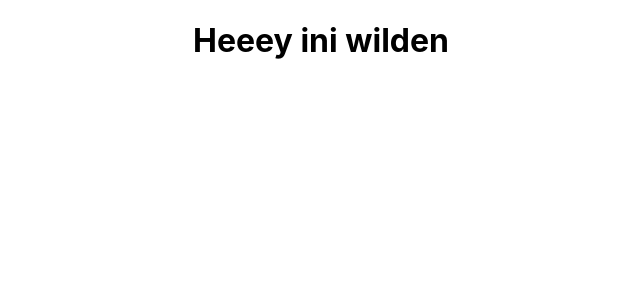
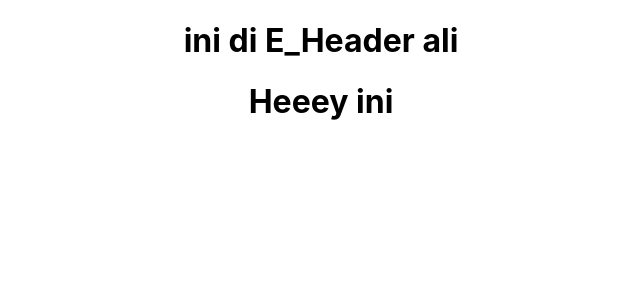
Before and after one commit to wildenali/ReactJS-Basic, a React (Create React App) app: page / in a window 1280 px wide. Shown: the top 300 px of the page, without its empty margins (319-959 px from the left). Built offline with nearby package versions, Linux system fonts and the light colour scheme.

Commit message:
05 - props.children

```diff
--- a/src/App.js
+++ b/src/App.js
@@ -50,9 +50,29 @@
 // // --------------------- 3 - CSS basic in React ---------------------
 
 
-// --------------------- 4 - Component dan Props ---------------------
+// // --------------------- 4 - Component dan Props ---------------------
+// import React from 'react';
+// import './App.css';
+
+// function App(props) {
+
+//   console.log(props)
+
+//   return (
+//     <div className="App">
+//       <h1>Heeey ini {props.nama}</h1>
+//     </div>
+//   );
+// }
+
+// export default App;
+// // --------------------- 4 - Component dan Props ---------------------
+
+
+// --------------------- 5 - props.children ---------------------
 import React from 'react';
 import './App.css';
+import E_Header from './E_Header'
 
 function App(props) {
 
@@ -60,10 +80,11 @@ function App(props) {
 
   return (
     <div className="App">
-      <h1>Heeey ini {props.nama}</h1>
+      <E_Header>{props.nama}</E_Header>
+      <h1>Heeey ini</h1>
     </div>
   );
 }
 
 export default App;
-// --------------------- 4 - Component dan Props ---------------------
+// --------------------- 5 - props.children ---------------------
--- /dev/null
+++ b/src/E_Header.js
@@ -0,0 +1,16 @@
+import React from 'react';
+import PropTypes from 'prop-types';   // ini untuk validasi tipe props
+
+
+function E_Header(props) {
+  console.log(props)
+  return <header>
+    <h1>ini di E_Header {props.children}</h1>
+  </header>
+}
+
+E_Header.propTypes = {
+  children: PropTypes.string.isRequired
+}
+
+export default E_Header;
--- a/src/index.js
+++ b/src/index.js
@@ -7,7 +7,10 @@ import * as serviceWorker from './serviceWorker';
 ReactDOM.render(
   <React.StrictMode>
     {/* // --------------------- 4 - Component dan Props --------------------- */}
-    <App nama="wilden"/>
+    {/* <App nama="wilden"/> */}
+
+    {/* // --------------------- 5 - props.children --------------------- */}
+    <App nama="ali"/>
 
   </React.StrictMode>,
   document.getElementById('root')
```
Also changed, not shown: 1 other file (tests, documents, lock files or other folders).
